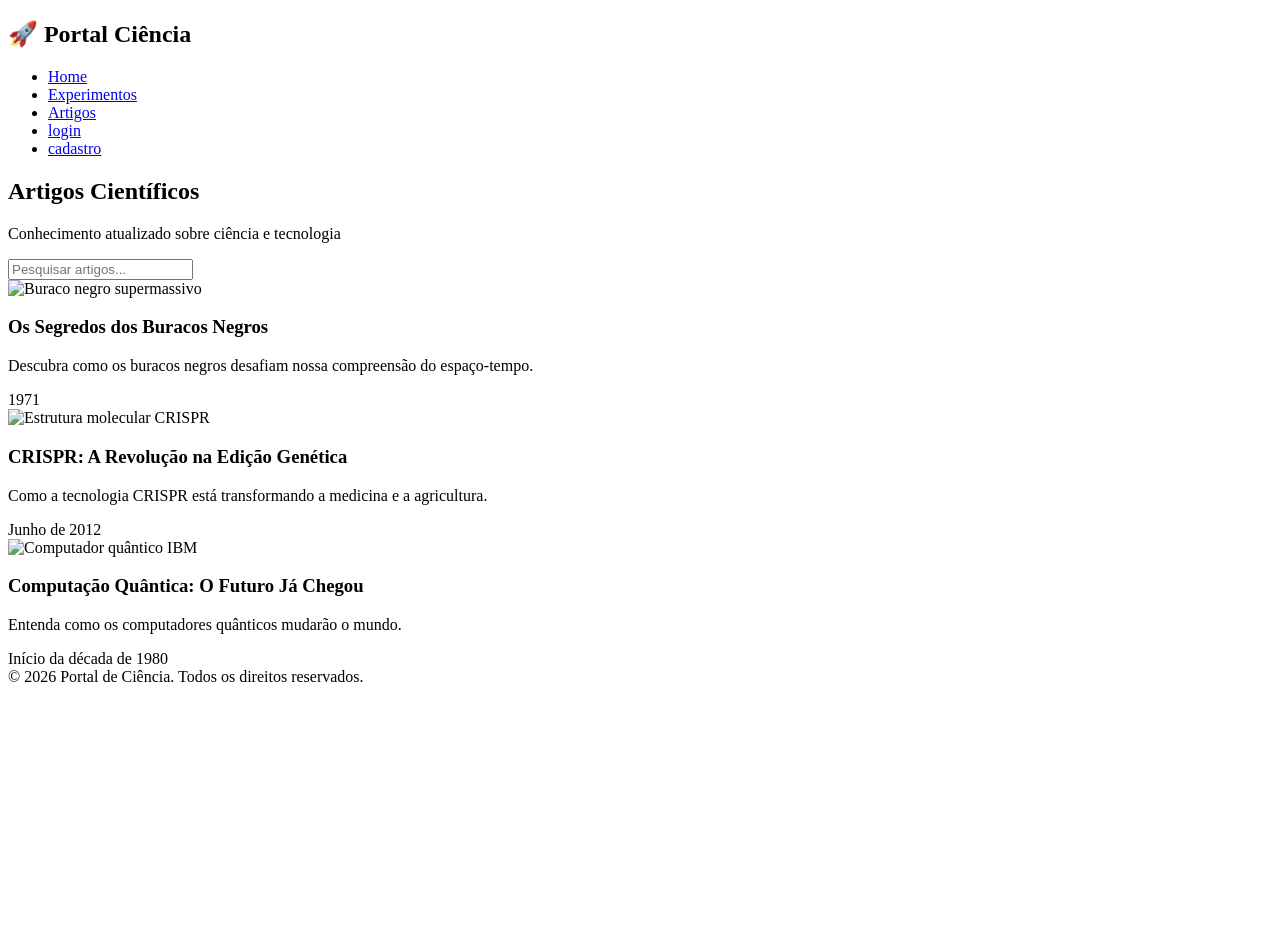
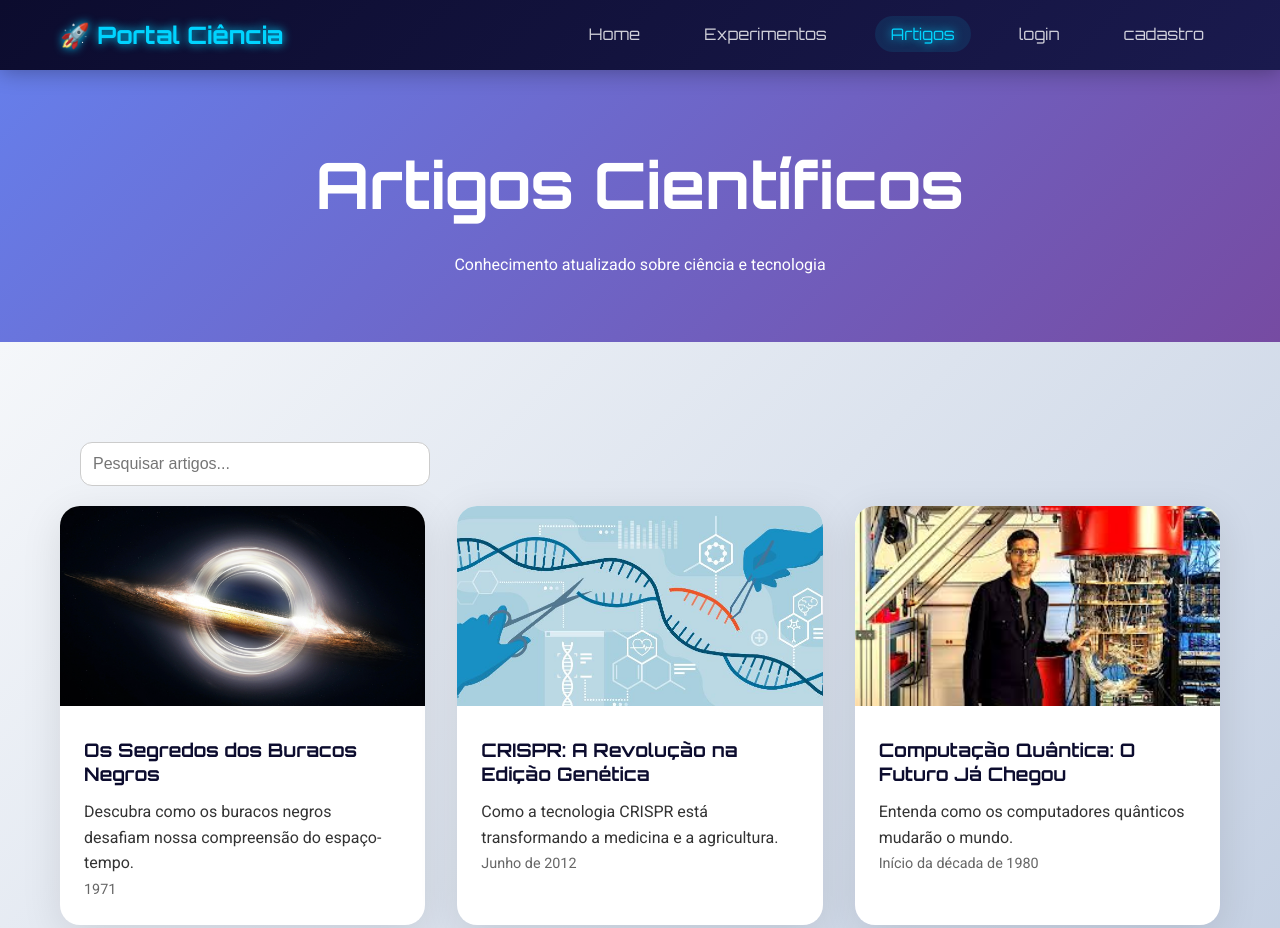
Before and after one commit to carolinasophia/portal-ciencia, a plain HTML site: page artigos.html in a window 1280 px wide. Shown: the top 928 px of the page. Before the commit the page ends 800 px from the top, so only its background shows below. Drawn offline with Linux system fonts and the light colour scheme; the site is published under a folder, as on GitHub Pages, so addresses that start at the root find nothing.

Commit message:
correção dos caminhos

```diff
--- a/artigos.html
+++ b/artigos.html
@@ -5,8 +5,8 @@
     <meta name="viewport" content="width=device-width, initial-scale=1.0">
     <title>Artigos - Portal de Ciência</title>
 
-    <link rel="stylesheet" href="/css/styles.css">
-    <link rel="stylesheet" href="/css/busca.css">
+    <link rel="stylesheet" href="css/styles.css">
+    <link rel="stylesheet" href="css/busca.css">
 
     <link href="https://fonts.googleapis.com/css2?family=Orbitron:wght@400;700;900&family=Roboto:wght@300;400&display=swap" rel="stylesheet">
 </head>
@@ -26,8 +26,8 @@
                     <li><a href="index.html" class="nav-link">Home</a></li>
                     <li><a href="experimentos.html" class="nav-link">Experimentos</a></li>
                     <li><a href="artigos.html" class="nav-link active">Artigos</a></li>
-                    <li><a href="/login.html" class="nav-link">login</a></li>
-                    <li><a href="/cadastro.html" class="nav-link">cadastro</a></li>
+                    <li><a href="login.html" class="nav-link">login</a></li>
+                    <li><a href="cadastro.html" class="nav-link">cadastro</a></li>
                 </ul>
 
             </div>
@@ -79,7 +79,7 @@
                         <div class="article-image">
 
                             <img
-                                src="/img/buracos-negros-o-que-sao-teorias-e-atualizacoes.png"
+                                src="img/buracos-negros-o-que-sao-teorias-e-atualizacoes.png"
                                 alt="Buraco negro supermassivo"
                                 loading="lazy"
                             >
@@ -109,7 +109,7 @@
                         <div class="article-image">
 
                             <img
-                                src="/img/crispr.jpg"
+                                src="img/crispr.jpg"
                                 alt="Estrutura molecular CRISPR"
                                 loading="lazy"
                             >
@@ -139,7 +139,7 @@
                         <div class="article-image">
 
                             <img
-                                src="/img/computador quantico.jpg"
+                                src="img/computador quantico.jpg"
                                 alt="Computador quântico IBM"
                                 loading="lazy"
                             >
@@ -179,9 +179,9 @@
     </footer>
 
     <!-- SCRIPTS -->
-    <script src="/js/dados.js"></script>
-    <script src="/js/busca.js"></script>
-    <script src="/js/script.js"></script>
+    <script src="js/dados.js"></script>
+    <script src="js/busca.js"></script>
+    <script src="js/script.js"></script>
 
 </body>
 </html>
```
Also changed, not shown: experimentos.html (+10 -10 lines), index.html (+4 -4 lines).
